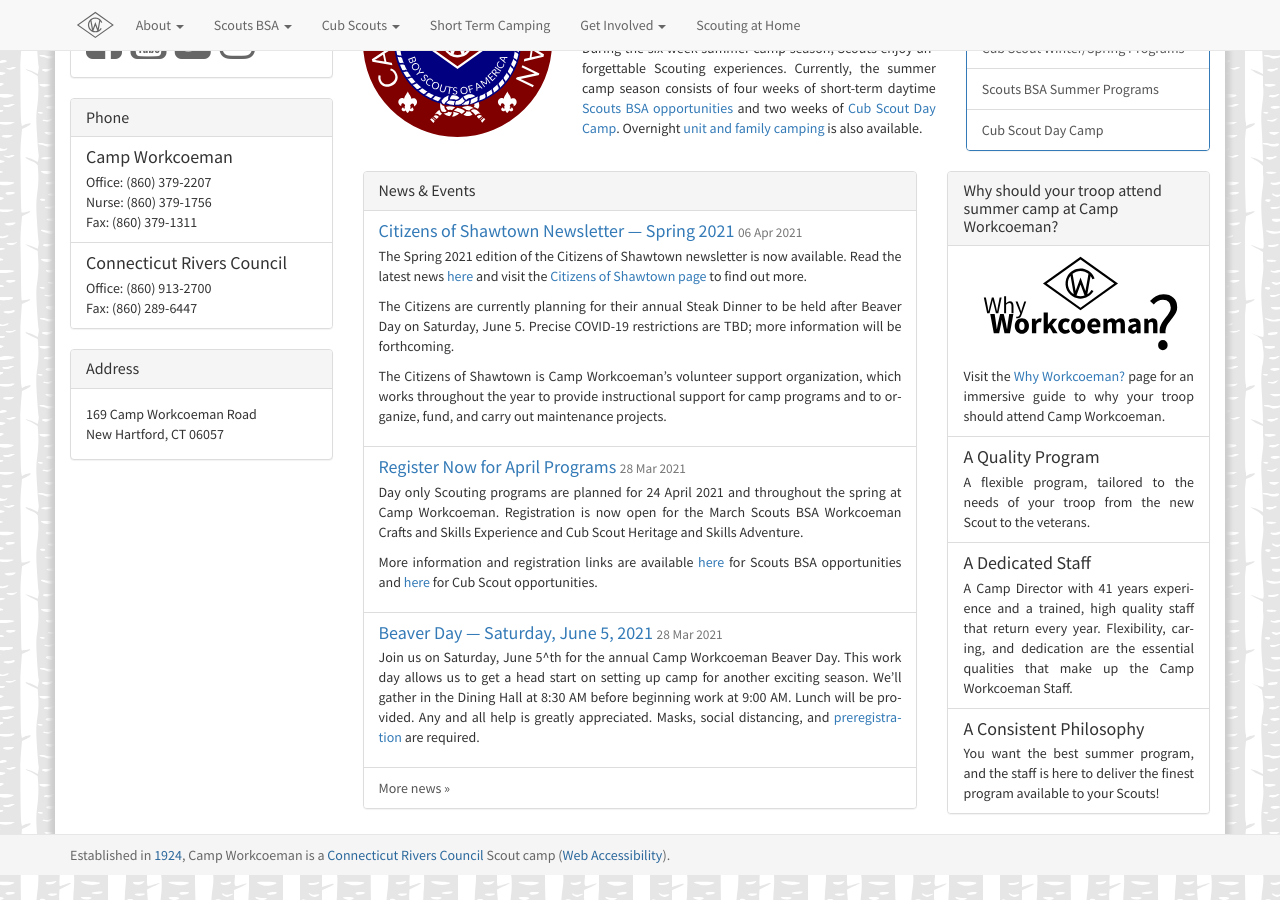
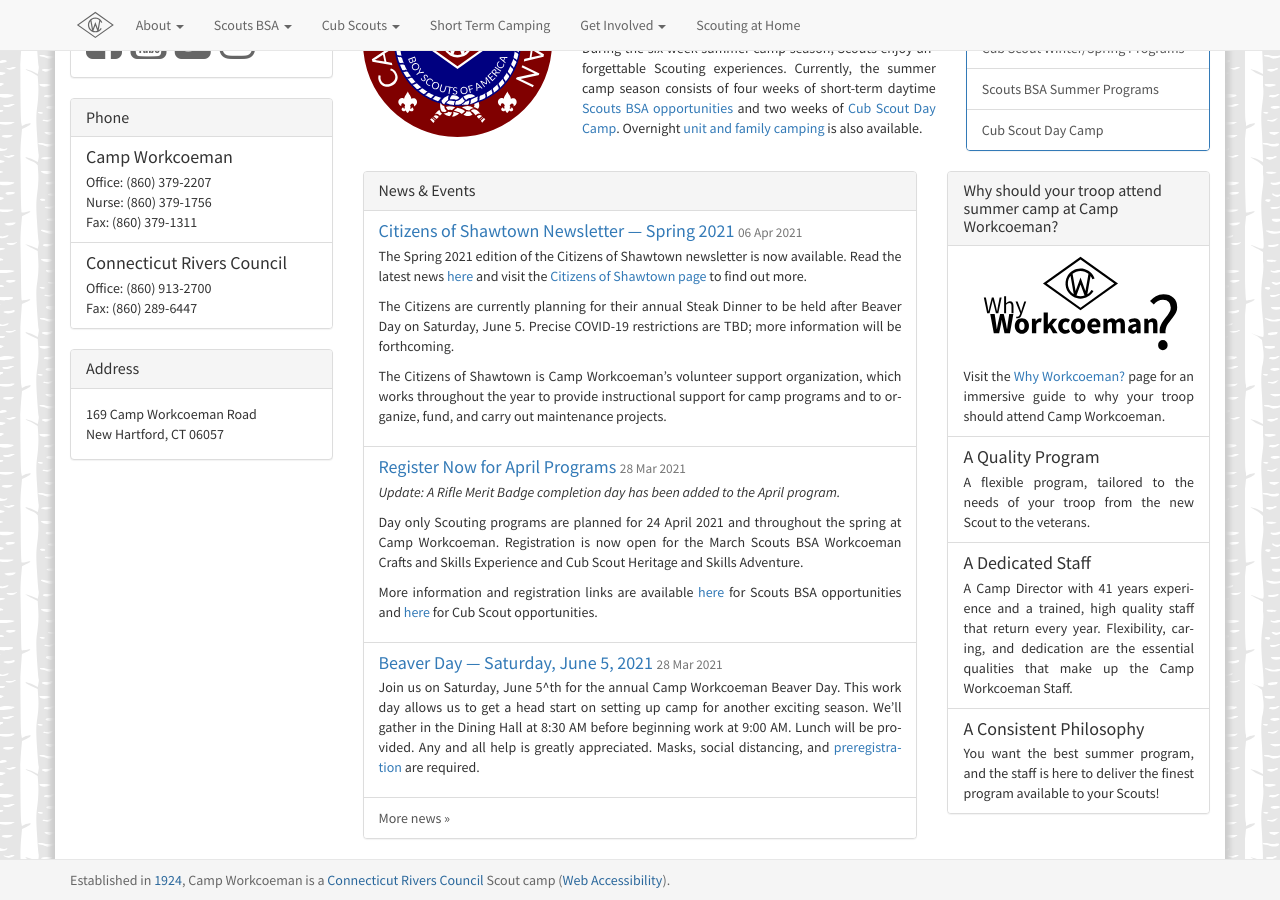
Before and after one commit to campworkcoeman/campworkcoeman.org, a Jekyll site: the page built from index.html, in a window 1280 px wide and 900 px high, scrolled down 884 px. Built offline with Jekyll 4.4.1, drawn with Linux system fonts in a browser that asks for light colours; nearby versions of some CDN libraries; Markdown is read by kramdown in place of the engine named in the settings.

Commit message:
Add Rifle Merit Badge completion to April weekend.

```diff
--- a/about/news/_posts/2021-03-28-april-day-programs.md
+++ b/about/news/_posts/2021-03-28-april-day-programs.md
@@ -4,6 +4,8 @@
 title: Register Now for April Programs
 ---
 
+*Update: A Rifle Merit Badge completion day has been added to the April program.*
+
 Day only Scouting programs are planned for 24 April 2021 and throughout the spring at Camp Workcoeman. Registration is now open for the March Scouts BSA Workcoeman Crafts and Skills Experience and Cub Scout Heritage and Skills Adventure.
 
 More information and registration links are available [here]({{ site.url }}/scouts-bsa/2021-winter-spring-programs/) for Scouts BSA opportunities and [here]({{ site.url }}/cub-scouts/2021-winter-spring-programs/) for Cub Scout opportunities.
--- a/scouts-bsa/2021-winter-spring-programs.md
+++ b/scouts-bsa/2021-winter-spring-programs.md
@@ -10,5 +10,7 @@
 
 Come out for Scouting fun at the Workcoeman Crafts and Skills Experience. Scouts will learn about and have the opportunity to earn a crafts or skills focused merit badge. Merit badge offerings include: Basketry, Wood Carving, Leatherwork, Metalwork, and Plumbing. Merit badge classes run 9 AM--4 PM and will be hosted in separate locations around Camp Workcoeman. Lunch will be provided. Masks must be worn and social distancing observed.
 
+Update: Morning and afternoon sessions for completing Rifle Merit Badge partials will also be offered.
+
 > %list-group%
 > <a href="https://scoutingevent.com/066-45439" class="list-group-item">Register for Workcoeman Crafts and Skills Experience</a>
```
